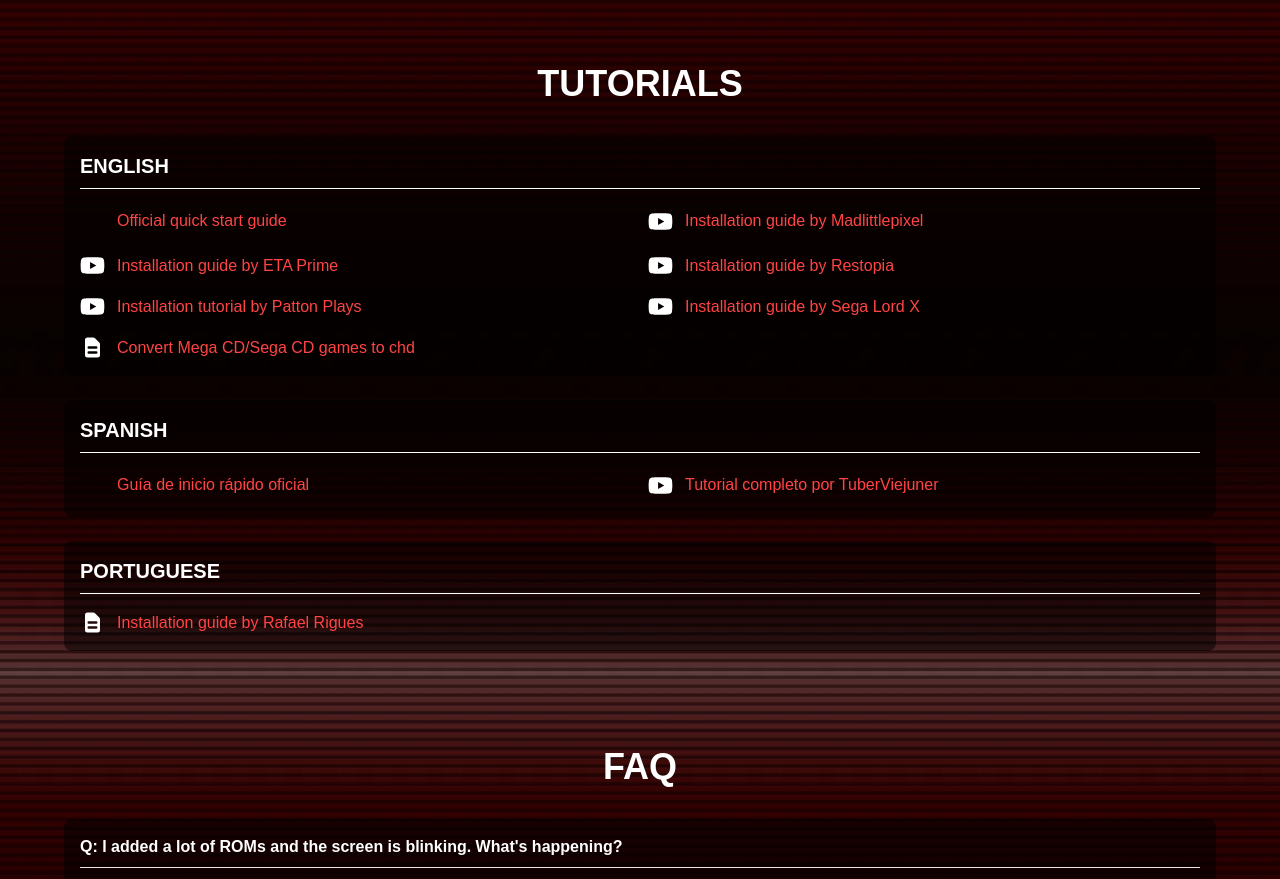
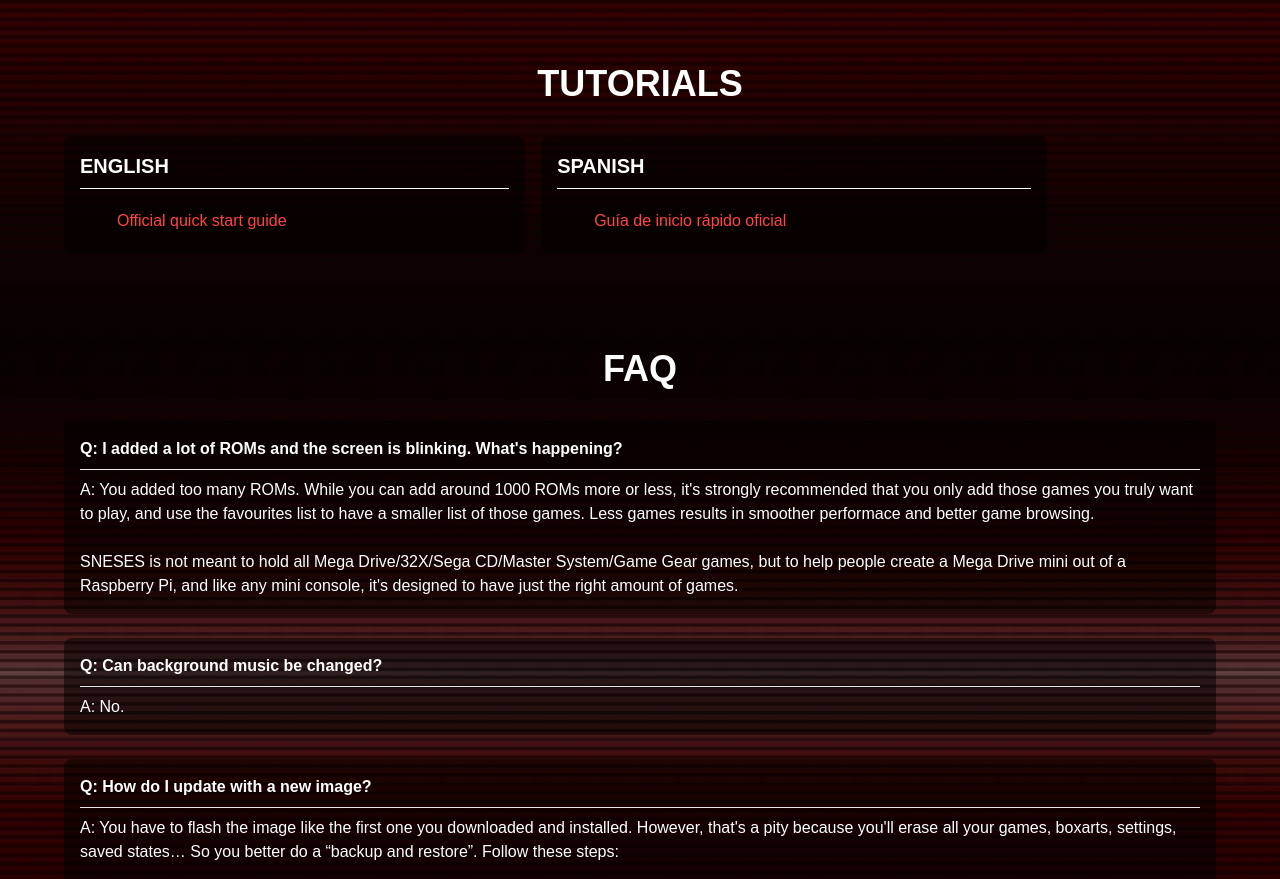
Before and after one commit to molul/sneses_react_ts, a React (Vite) app: page / in a window 1280 px wide. Shown: the part 3660-4539 px from the top of the page. Built offline with nearby package versions, Linux system fonts and the light colour scheme; some icons are missing; a web font is replaced by a local one.

Commit message:
Tutorials finished

```diff
--- a/src/assets/data/tutorials.ts
+++ b/src/assets/data/tutorials.ts
@@ -5,37 +5,7 @@
       {
         type: "pdf",
         text: "Official quick start guide",
-        url: "/doc/Blast16_-_Quick_start_guide.pdf",
-      },
-      {
-        type: "video",
-        text: "Installation guide by Madlittlepixel",
-        url: "https://www.youtube.com/watch?v=04Rq8aoJzto",
-      },
-      {
-        type: "video",
-        text: "Installation guide by ETA Prime",
-        url: "https://www.youtube.com/watch?v=YkLBb1LThwk",
-      },
-      {
-        type: "video",
-        text: "Installation guide by Restopia",
-        url: "https://www.youtube.com/watch?v=C0QGQ2RqGWU",
-      },
-      {
-        type: "video",
-        text: "Installation tutorial by Patton Plays",
-        url: "https://www.youtube.com/watch?v=CRfXwcNkR7A",
-      },
-      {
-        type: "video",
-        text: "Installation guide by Sega Lord X",
-        url: "https://www.youtube.com/watch?v=TeurJjk7P9o",
-      },
-      {
-        type: "post",
-        text: "Convert Mega CD/Sega CD games to chd",
-        url: "https://www.reddit.com/r/RetroPie/comments/72kh6q/stepbystep_guide_how_to_convert_sega_cd_or_pc/",
+        url: "/doc/SNESES_-_Quick_start_guide.pdf",
       },
     ],
   },
@@ -45,22 +15,7 @@
       {
         type: "pdf",
         text: "Guía de inicio rápido oficial",
-        url: "/doc/Blast16_-_Gu%c3%ada_de_inicio_r%c3%a1pido.pdf",
-      },
-      {
-        type: "video",
-        text: "Tutorial completo por TuberViejuner",
-        url: "https://www.youtube.com/watch?v=5jcqukpl0Vg",
-      },
-    ],
-  },
-  {
-    language: "Portuguese",
-    data: [
-      {
-        type: "post",
-        text: "Installation guide by Rafael Rigues",
-        url: "http://rigues.badcoffee.info/2019/06/11/como-montar-seu-mega-drive-mini/",
+        url: "/doc/SNESES_-_Guia_de_inicio_rapido.pdf",
       },
     ],
   },
--- a/src/components/sections/Tutorials.tsx
+++ b/src/components/sections/Tutorials.tsx
@@ -8,7 +8,7 @@
       <section id="tutorials" />
       <div>
         <Title text="Tutorials" />
-        <div className="space-y-6 ">
+        <div className="flex flex-col md:flex-row gap-4">
           {tutorials.map((tutorial, index) => {
             return (
               <div key={index} className="">
```
Also changed, not shown: 2 other files (tests, documents, lock files or other folders).
